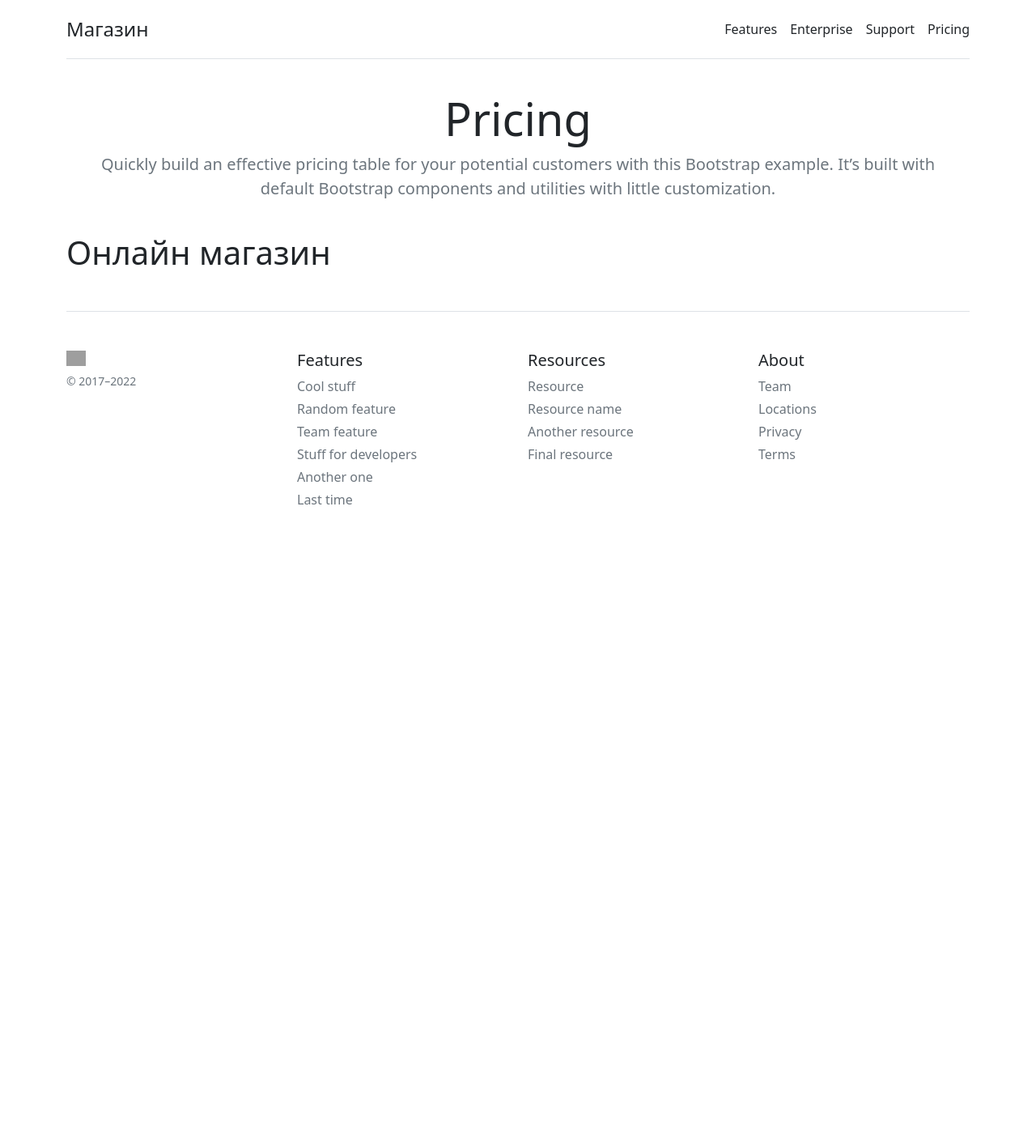
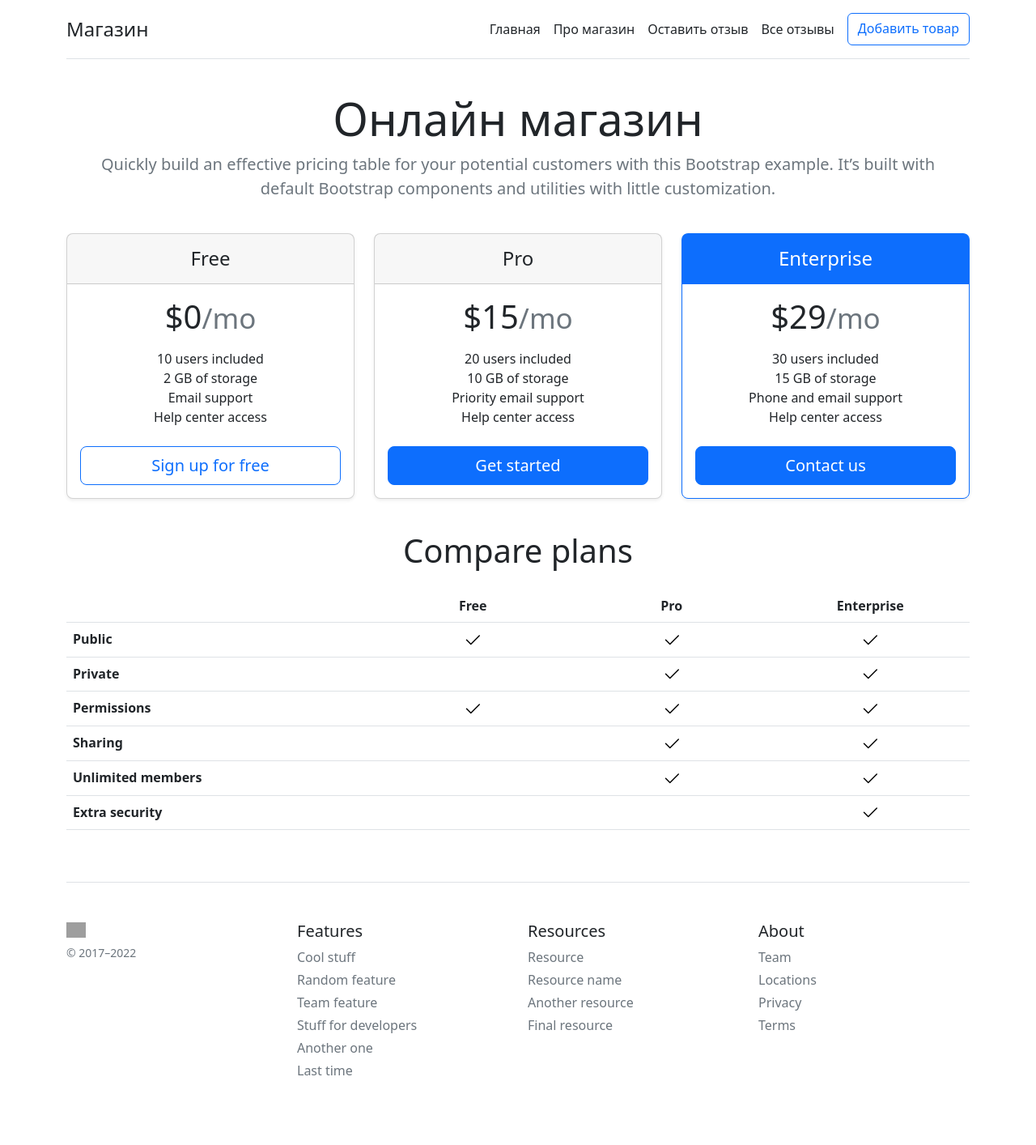
Before and after one commit to ev9esh/Shop, a Flask app: page / in a window 1280 px wide. Shown: the whole page at 81% size. Before the commit the page ends 623 px from the top, so only its background shows below. Run offline with Flask 2, Linux system fonts and the light colour scheme; lists and menus that the app fills with data are empty; grey boxes are pictures that could not be loaded.

Commit message:
add btn create

```diff
--- a/app.py
+++ b/app.py
@@ -4,7 +4,9 @@ from flask_sqlalchemy import SQLAlchemy
 
 app = Flask(__name__)
 app.config['SQLALCHEMY_DATABASE_URI'] = 'sqlite:///reviews.db'
+# app.config['SQLALCHEMY_DATABASE_URI'] = 'sqlite:///shop.db'
 app.config['SQLALCHEMY_TRACK_MODIFICATIONS'] = False
+# shop_db = SQLAlchemy(app)
 reviews_db = SQLAlchemy(app)
 
 
--- a/templates/base.html
+++ b/templates/base.html
@@ -25,22 +25,17 @@
       </a>
 
       <nav class="d-inline-flex mt-2 mt-md-0 ms-md-auto">
-        <a class="me-3 py-2 text-dark text-decoration-none" href="#">Features</a>
-        <a class="me-3 py-2 text-dark text-decoration-none" href="#">Enterprise</a>
-        <a class="me-3 py-2 text-dark text-decoration-none" href="#">Support</a>
-        <a class="py-2 text-dark text-decoration-none" href="#">Pricing</a>
+        <a class="me-3 py-2 text-dark text-decoration-none" href="/">Главная</a>
+        <a class="me-3 py-2 text-dark text-decoration-none" href="/about">Про магазин</a>
+        <a class="me-3 py-2 text-dark text-decoration-none" href="/leave_feedback">Оставить отзыв</a>
+        <a class="me-3 py-2 text-dark text-decoration-none" href="/reviews">Все отзывы</a>
+        <a class="btn btn-outline-primary" href="/create">Добавить товар</a>
       </nav>
     </div>
 
-    <div class="pricing-header p-3 pb-md-4 mx-auto text-center">
-      <h1 class="display-4 fw-normal">Pricing</h1>
-      <p class="fs-5 text-muted">Quickly build an effective pricing table for your potential customers with this Bootstrap example. It’s built with default Bootstrap components and utilities with little customization.</p>
-    </div>
-  </header>
+    {% block body %}{% endblock %}
 
-  {% block body %}{% endblock %}
-
-  <footer class="pt-4 my-md-5 pt-md-5 border-top">
+    <footer class="pt-4 my-md-5 pt-md-5 border-top">
     <div class="row">
       <div class="col-12 col-md">
         <img class="mb-2" src="/docs/5.2/assets/brand/bootstrap-logo.svg" alt="" width="24" height="19">
@@ -77,11 +72,6 @@
       </div>
     </div>
   </footer>
-</div>
-
-
-
-
-
+  </div>
 </body>
 </html>
--- a/templates/index.html
+++ b/templates/index.html
@@ -5,5 +5,122 @@
 {% endblock %}
 
 {% block body %}
-    <h1>Онлайн магазин</h1>
+    <header>
+    <div class="pricing-header p-3 pb-md-4 mx-auto text-center">
+      <h2 class="display-4 fw-normal">Онлайн магазин</h2>
+      <p class="fs-5 text-muted">Quickly build an effective pricing table for your potential customers with this Bootstrap example. It’s built with default Bootstrap components and utilities with little customization.</p>
+    </div>
+  </header>
+
+  <main>
+    <div class="row row-cols-1 row-cols-md-3 mb-3 text-center">
+      <div class="col">
+        <div class="card mb-4 rounded-3 shadow-sm">
+          <div class="card-header py-3">
+            <h4 class="my-0 fw-normal">Free</h4>
+          </div>
+          <div class="card-body">
+            <h1 class="card-title pricing-card-title">$0<small class="text-muted fw-light">/mo</small></h1>
+            <ul class="list-unstyled mt-3 mb-4">
+              <li>10 users included</li>
+              <li>2 GB of storage</li>
+              <li>Email support</li>
+              <li>Help center access</li>
+            </ul>
+            <button type="button" class="w-100 btn btn-lg btn-outline-primary">Sign up for free</button>
+          </div>
+        </div>
+      </div>
+      <div class="col">
+        <div class="card mb-4 rounded-3 shadow-sm">
+          <div class="card-header py-3">
+            <h4 class="my-0 fw-normal">Pro</h4>
+          </div>
+          <div class="card-body">
+            <h1 class="card-title pricing-card-title">$15<small class="text-muted fw-light">/mo</small></h1>
+            <ul class="list-unstyled mt-3 mb-4">
+              <li>20 users included</li>
+              <li>10 GB of storage</li>
+              <li>Priority email support</li>
+              <li>Help center access</li>
+            </ul>
+            <button type="button" class="w-100 btn btn-lg btn-primary">Get started</button>
+          </div>
+        </div>
+      </div>
+      <div class="col">
+        <div class="card mb-4 rounded-3 shadow-sm border-primary">
+          <div class="card-header py-3 text-bg-primary border-primary">
+            <h4 class="my-0 fw-normal">Enterprise</h4>
+          </div>
+          <div class="card-body">
+            <h1 class="card-title pricing-card-title">$29<small class="text-muted fw-light">/mo</small></h1>
+            <ul class="list-unstyled mt-3 mb-4">
+              <li>30 users included</li>
+              <li>15 GB of storage</li>
+              <li>Phone and email support</li>
+              <li>Help center access</li>
+            </ul>
+            <button type="button" class="w-100 btn btn-lg btn-primary">Contact us</button>
+          </div>
+        </div>
+      </div>
+    </div>
+
+    <h2 class="display-6 text-center mb-4">Compare plans</h2>
+
+    <div class="table-responsive">
+      <table class="table text-center">
+        <thead>
+          <tr>
+            <th style="width: 34%;"></th>
+            <th style="width: 22%;">Free</th>
+            <th style="width: 22%;">Pro</th>
+            <th style="width: 22%;">Enterprise</th>
+          </tr>
+        </thead>
+        <tbody>
+          <tr>
+            <th scope="row" class="text-start">Public</th>
+            <td><svg class="bi" width="24" height="24"><use xlink:href="#check"></use></svg></td>
+            <td><svg class="bi" width="24" height="24"><use xlink:href="#check"></use></svg></td>
+            <td><svg class="bi" width="24" height="24"><use xlink:href="#check"></use></svg></td>
+          </tr>
+          <tr>
+            <th scope="row" class="text-start">Private</th>
+            <td></td>
+            <td><svg class="bi" width="24" height="24"><use xlink:href="#check"></use></svg></td>
+            <td><svg class="bi" width="24" height="24"><use xlink:href="#check"></use></svg></td>
+          </tr>
+        </tbody>
+
+        <tbody>
+          <tr>
+            <th scope="row" class="text-start">Permissions</th>
+            <td><svg class="bi" width="24" height="24"><use xlink:href="#check"></use></svg></td>
+            <td><svg class="bi" width="24" height="24"><use xlink:href="#check"></use></svg></td>
+            <td><svg class="bi" width="24" height="24"><use xlink:href="#check"></use></svg></td>
+          </tr>
+          <tr>
+            <th scope="row" class="text-start">Sharing</th>
+            <td></td>
+            <td><svg class="bi" width="24" height="24"><use xlink:href="#check"></use></svg></td>
+            <td><svg class="bi" width="24" height="24"><use xlink:href="#check"></use></svg></td>
+          </tr>
+          <tr>
+            <th scope="row" class="text-start">Unlimited members</th>
+            <td></td>
+            <td><svg class="bi" width="24" height="24"><use xlink:href="#check"></use></svg></td>
+            <td><svg class="bi" width="24" height="24"><use xlink:href="#check"></use></svg></td>
+          </tr>
+          <tr>
+            <th scope="row" class="text-start">Extra security</th>
+            <td></td>
+            <td></td>
+            <td><svg class="bi" width="24" height="24"><use xlink:href="#check"></use></svg></td>
+          </tr>
+        </tbody>
+      </table>
+    </div>
+  </main>
 {% endblock %}
```
Also changed, not shown: reviews.db.
